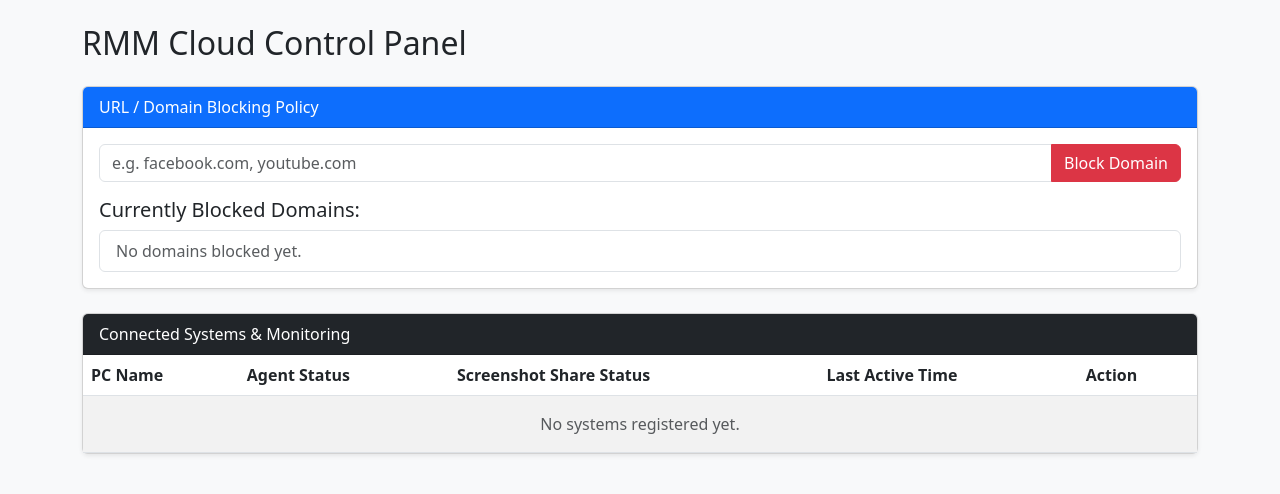
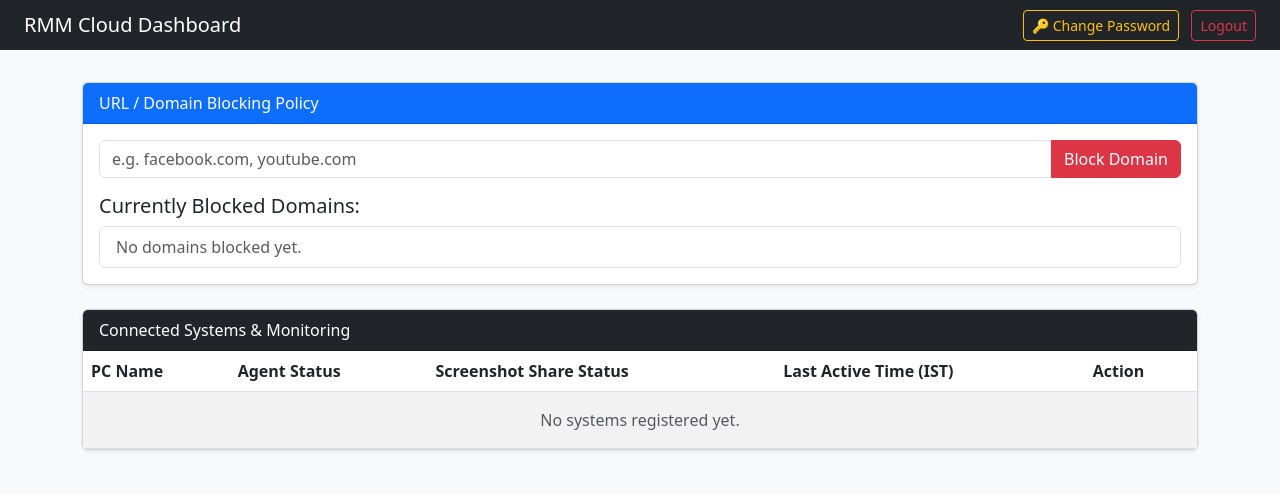
Before and after one commit to Bhandari7055/rmm-cloud-server, a Flask app: page /dashboard in a window 1280 px wide. Shown: the top 494 px of the page. Run offline with Flask 3, Linux system fonts and the light colour scheme; the visitor is signed in with stand-in values (Sample User, id 1).

Commit message:
Enhance dashboard with navigation and password reset modal
Added a navigation bar with password change and logout options. Introduced a modal for password reset using OTP, replacing the previous history modal.

```diff
--- a/templates/dashboard.html
+++ b/templates/dashboard.html
@@ -5,12 +5,17 @@
     <title>RMM Cloud Control Dashboard</title>
     <link rel="stylesheet" href="https://cdn.jsdelivr.net/npm/bootstrap@5.3.0/dist/css/bootstrap.min.css">
 </head>
+<body class="bg-light">
 
-<body class="bg-light">
-<div class="container py-4">
-    <h2 class="mb-4">RMM Cloud Control Panel</h2>
+<nav class="navbar navbar-dark bg-dark px-4 mb-4">
+    <span class="navbar-brand mb-0 h1">RMM Cloud Dashboard</span>
+    <div>
+        <button class="btn btn-outline-warning btn-sm me-2" onclick="openResetModal()">🔑 Change Password</button>
+        <a href="/logout" class="btn btn-outline-danger btn-sm">Logout</a>
+    </div>
+</nav>
 
-    <!-- Block / Unblock Domain Section -->
+<div class="container py-2">
     <div class="card mb-4 shadow-sm">
         <div class="card-header bg-primary text-white">URL / Domain Blocking Policy</div>
         <div class="card-body">
@@ -32,7 +37,6 @@
         </div>
     </div>
 
-    <!-- Connected PCs Monitoring -->
     <div class="card shadow-sm">
         <div class="card-header bg-dark text-white">Connected Systems & Monitoring</div>
         <div class="card-body p-0">
@@ -42,7 +46,7 @@
                         <th>PC Name</th>
                         <th>Agent Status</th>
                         <th>Screenshot Share Status</th>
-                        <th>Last Active Time</th>
+                        <th>Last Active Time (IST)</th>
                         <th>Action</th>
                     </tr>
                 </thead>
@@ -72,25 +76,25 @@
     </div>
 </div>
 
-<!-- History Modal -->
-<div class="modal fade" id="historyModal" tabindex="-1">
-  <div class="modal-dialog modal-lg">
+<div class="modal fade" id="resetModal" tabindex="-1">
+  <div class="modal-dialog">
     <div class="modal-content">
       <div class="modal-header">
-        <h5 class="modal-title" id="modalTitle">System URL History</h5>
+        <h5 class="modal-title">Change Admin Password via OTP</h5>
         <button type="button" class="btn-close" data-bs-dismiss="modal"></button>
       </div>
       <div class="modal-body">
-        <table class="table table-bordered">
-            <thead>
-                <tr>
-                    <th>Visited Title / URL</th>
-                    <th>Timestamp</th>
-                    <th>Action</th>
-                </tr>
-            </thead>
-            <tbody id="historyTableBody"></tbody>
-        </table>
+        <button class="btn btn-secondary w-100 mb-3" onclick="requestOTP()">Send OTP to Mobile (+91-{{ phone_number }})</button>
+        <p id="otpMsg" class="text-info text-center"></p>
+        <div class="mb-3">
+            <label>Enter Received OTP:</label>
+            <input type="text" id="otpInput" class="form-control" placeholder="6-digit OTP">
+        </div>
+        <div class="mb-3">
+            <label>New Password:</label>
+            <input type="password" id="newPassInput" class="form-control" placeholder="Enter new password">
+        </div>
+        <button class="btn btn-primary w-100" onclick="submitPasswordReset()">Update Password</button>
       </div>
     </div>
   </div>
@@ -98,41 +102,47 @@
 
 <script src="https://cdn.jsdelivr.net/npm/bootstrap@5.3.0/dist/js/bootstrap.bundle.min.js"></script>
 <script>
+let resetModalObj;
+function openResetModal() {
+    resetModalObj = new bootstrap.Modal(document.getElementById('resetModal'));
+    resetModalObj.show();
+}
+
+function requestOTP() {
+    fetch('/send-otp', {method: 'POST'})
+    .then(res => res.json())
+    .then(data => {
+        document.getElementById('otpMsg').innerText = data.message;
+    });
+}
+
+function submitPasswordReset() {
+    const otp = document.getElementById('otpInput').value;
+    const newPassword = document.getElementById('newPassInput').value;
+
+    fetch('/reset-password', {
+        method: 'POST',
+        headers: {'Content-Type': 'application/json'},
+        body: JSON.stringify({otp: otp, new_password: newPassword})
+    })
+    .then(res => res.json())
+    .then(data => {
+        alert(data.message);
+        if(data.status === 'success') {
+            location.reload();
+        }
+    });
+}
+
 function updateDomain(action, domainOverride=null) {
-    const domain = domainOverride || document.getElementById('domainInput').value;
+    const domain = domainOverride || document.getElementById('domainInput').value.trim();
     if(!domain) return;
 
     fetch('/api/blocked-domains', {
         method: 'POST',
-        headers: {'Content-Type': 'json'},
+        headers: {'Content-Type': 'application/json'},
         body: JSON.stringify({domain: domain, action: action})
-    }).then(() => location.reload());
-}
-
-function viewHistory(hostname) {
-    document.getElementById('modalTitle').innerText = "URL History - " + hostname;
-    fetch('/api/system/history?hostname=' + hostname)
-    .then(res => res.json())
-    .then(data => {
-        const body = document.getElementById('historyTableBody');
-        body.innerHTML = '';
-        data.history.forEach(item => {
-            body.innerHTML += `<tr>
-                <td>${item.url}</td>
-                <td>${item.timestamp}</td>
-                <td><button class="btn btn-sm btn-danger" onclick="deleteHistory('${hostname}', '${item.url}')">Delete</button></td>
-            </tr>`;
-        });
-        new bootstrap.Modal(document.getElementById('historyModal')).show();
-    });
-}
-
-function deleteHistory(hostname, url) {
-    fetch('/api/system/history', {
-        method: 'DELETE',
-        headers: {'Content-Type': 'application/json'},
-        body: JSON.stringify({hostname: hostname, url: url})
-    }).then(() => viewHistory(hostname));
+    }).then(res => res.json()).then(() => location.reload());
 }
 </script>
 </body>
```
